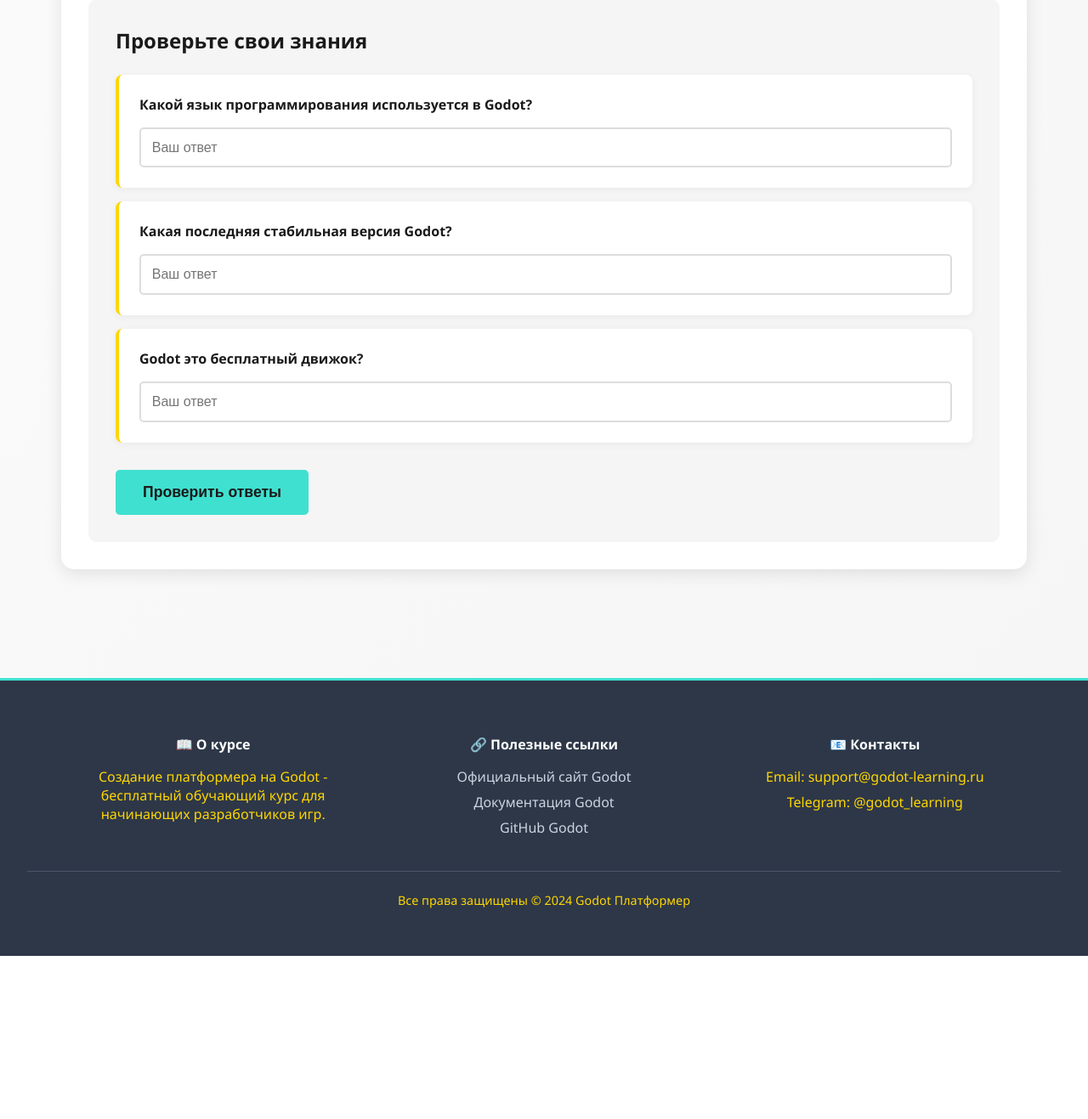
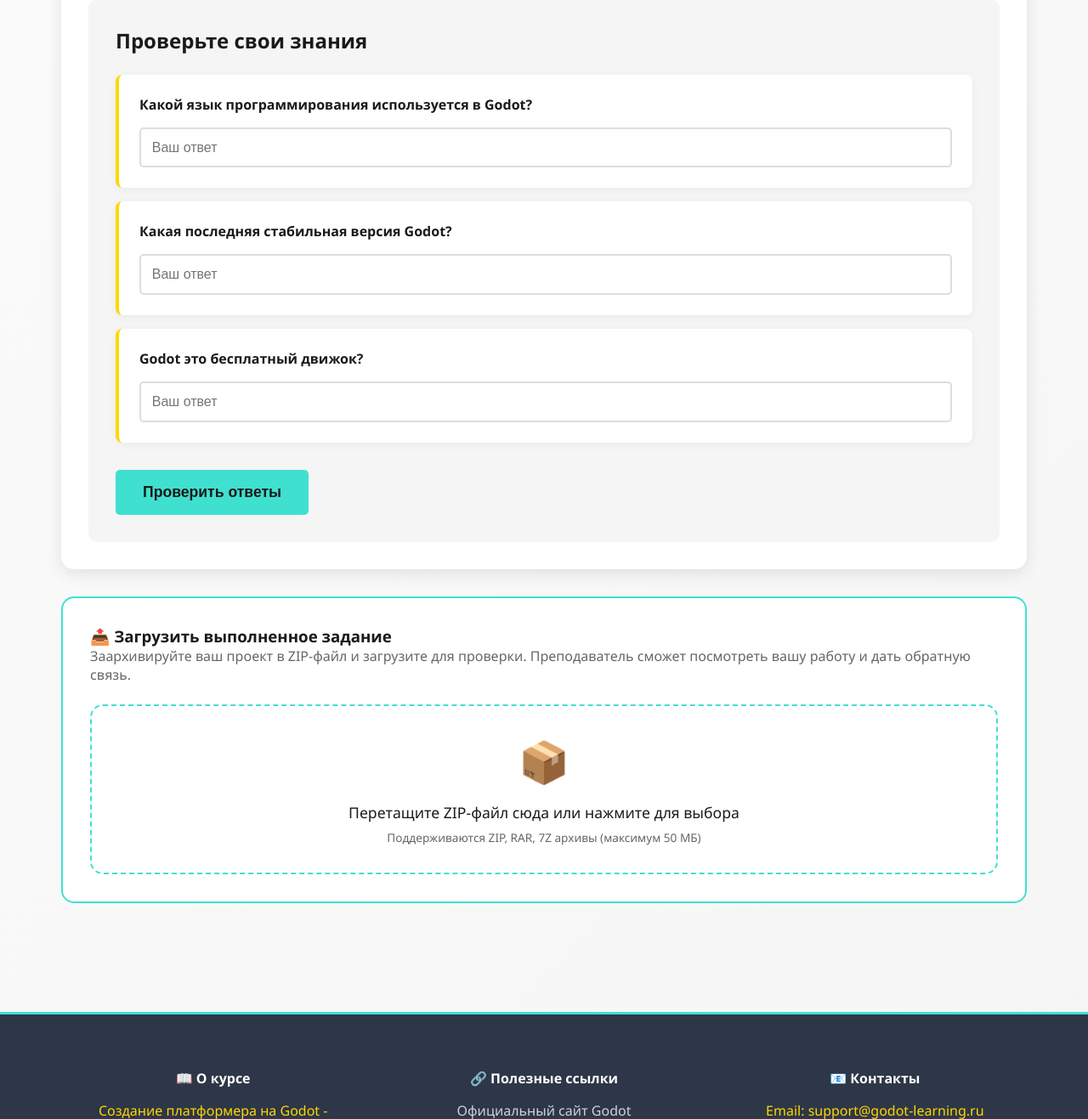
Before and after one commit to SOSOK-DEDADEDA/project_Zimin_Orekhov, a Flask app: page /lesson/1 in a window 1280 px wide. Shown: the part 2176-3493 px from the top of the page at 85% size. Before the commit the page ends 3301 px from the top, so only its background shows below. Run offline with Flask 3, Linux system fonts and the light colour scheme; the visitor is signed in with stand-in values (Sample User, id 1).

Commit message:
Update lesson.html
добавлена история загрузок и секция загрузок проекта а так же секция кода на Javascript для drag-and-drop загрузки

```diff
--- a/templates/lesson.html
+++ b/templates/lesson.html
@@ -127,6 +127,100 @@
     </div>
 </div>
 
+<!-- Секция загрузки проекта -->
+<div class="upload-section">
+    <h3>📤 Загрузить выполненное задание</h3>
+    <p class="section-description">
+        Заархивируйте ваш проект в ZIP-файл и загрузите для проверки.
+        Преподаватель сможет посмотреть вашу работу и дать обратную связь.
+    </p>
+
+    <form id="uploadForm" action="{{ url_for('upload_project', lesson_id=lesson_id) }}" method="POST" enctype="multipart/form-data">
+        <div class="upload-area" id="uploadArea">
+            <div class="upload-icon">📦</div>
+            <div class="upload-text">Перетащите ZIP-файл сюда или нажмите для выбора</div>
+            <div class="upload-hint">Поддерживаются ZIP, RAR, 7Z архивы (максимум 50 МБ)</div>
+            <input type="file" name="project_file" id="fileInput" accept=".zip,.rar,.7z,.godot" style="display: none;">
+        </div>
+        <button type="submit" class="upload-btn" id="uploadBtn" style="display: none;">📤 Загрузить проект</button>
+    </form>
+
+    <div id="uploadProgress" class="upload-progress" style="display: none;">
+        <div class="progress-bar">
+            <div class="progress-fill" style="width: 0%"></div>
+        </div>
+        <p>Загрузка...</p>
+    </div>
+
+    <!-- История загрузок пользователя (данные передаются из Python) -->
+    {% if user_submissions %}
+    <div class="submissions-history">
+        <h4>📋 История загрузок</h4>
+        {% for submission in user_submissions %}
+        <div class="submission-item">
+            <div class="submission-info">
+                <span class="submission-filename">📎 {{ submission.filename }}</span>
+                <span class="submission-date">{{ submission.submitted_at }}</span>
+                <span class="submission-size">{{ (submission.file_size / 1024 / 1024) | round(2) }} МБ</span>
+                <span class="submission-status status-{{ submission.status }}">
+                    {% if submission.status == 'pending' %}⏳ На проверке
+                    {% elif submission.status == 'reviewed' %}📝 Проверен
+                    {% elif submission.status == 'accepted' %}✅ Принят
+                    {% elif submission.status == 'rejected' %}❌ Отклонен
+                    {% endif %}
+                </span>
+            </div>
+            {% if submission.status != 'pending' and submission.review_comment %}
+            <div class="submission-comment">
+                💬 <strong>Комментарий преподавателя:</strong> {{ submission.review_comment }}
+            </div>
+            {% endif %}
+        </div>
+        {% endfor %}
+    </div>
+    {% endif %}
+</div>
+
+<script>
+// Drag and drop загрузка
+const uploadArea = document.getElementById('uploadArea');
+const fileInput = document.getElementById('fileInput');
+const uploadBtn = document.getElementById('uploadBtn');
+
+uploadArea.addEventListener('click', () => {
+    fileInput.click();
+});
+
+uploadArea.addEventListener('dragover', (e) => {
+    e.preventDefault();
+    uploadArea.classList.add('dragover');
+});
+
+uploadArea.addEventListener('dragleave', () => {
+    uploadArea.classList.remove('dragover');
+});
+
+uploadArea.addEventListener('drop', (e) => {
+    e.preventDefault();
+    uploadArea.classList.remove('dragover');
+
+    const files = e.dataTransfer.files;
+    if (files.length > 0) {
+        fileInput.files = files;
+        uploadBtn.style.display = 'block';
+        uploadArea.style.opacity = '0.7';
+    }
+});
+
+fileInput.addEventListener('change', () => {
+    if (fileInput.files.length > 0) {
+        uploadBtn.style.display = 'block';
+        const fileName = fileInput.files[0].name;
+        document.querySelector('.upload-text').innerHTML = `✅ Выбран файл: ${fileName}`;
+    }
+});
+</script>
+
 <script>
 // Загрузка статистики при загрузке страницы
 document.addEventListener('DOMContentLoaded', function() {
@@ -137,15 +231,12 @@ document.addEventListener('DOMContentLoaded', function() {
     try {
         const userPartsData = {{ user_difficulties.difficult_parts|tojson }};
 
-        // Проверяем, что данные существуют
         if (userPartsData) {
             let parts = [];
 
-            // Если это уже массив
             if (Array.isArray(userPartsData)) {
                 parts = userPartsData;
             }
-            // Если это строка, пытаемся распарсить
             else if (typeof userPartsData === 'string') {
                 try {
                     parts = JSON.parse(userPartsData);
@@ -154,7 +245,6 @@ document.addEventListener('DOMContentLoaded', function() {
                 }
             }
 
-            // Отмечаем чекбоксы
             parts.forEach(function(part) {
                 if (part) {
                     const checkbox = document.querySelector('input[value="' + part + '"]');
@@ -170,7 +260,6 @@ document.addEventListener('DOMContentLoaded', function() {
     {% endif %}
 });
 
-// Функция для загрузки статистики
 function loadDifficultyStats() {
     fetch('/get_difficulty_stats/{{ lesson_id }}')
         .then(function(response) {
@@ -184,18 +273,14 @@ function loadDifficultyStats() {
         });
 }
 
-// Обновление отображения статистики
 function updateStatsDisplay(stats) {
-    // Обновляем общее количество ответов
     const totalResponses = document.getElementById('total-responses');
     if (totalResponses) {
         totalResponses.textContent = stats.total_responses || 0;
     }
 
-    // Обновляем проценты для каждой части
     const percentages = stats.percentages || {};
 
-    // Проходим по всем частям
     for (var part in percentages) {
         if (percentages.hasOwnProperty(part)) {
             var percentage = percentages[part];
@@ -206,18 +291,15 @@ function updateStatsDisplay(stats) {
         }
     }
 
-    // Создаем график статистики
     createStatsChart(stats);
 }
 
-// Создание визуального отображения статистики
 function createStatsChart(stats) {
     var chartDiv = document.getElementById('difficulty-chart');
     if (!chartDiv) return;
 
     var percentages = stats.percentages || {};
 
-    // Проверяем, есть ли данные
     var hasData = false;
     for (var key in percentages) {
         if (percentages.hasOwnProperty(key)) {
@@ -231,7 +313,6 @@ function createStatsChart(stats) {
         return;
     }
 
-    // Преобразуем объект в массив для сортировки
     var partsArray = [];
     for (var part in percentages) {
         if (percentages.hasOwnProperty(part)) {
@@ -242,7 +323,6 @@ function createStatsChart(stats) {
         }
     }
 
-    // Сортируем по убыванию процента
     partsArray.sort(function(a, b) {
         return b.value - a.value;
     });
@@ -281,7 +361,6 @@ function createStatsChart(stats) {
     chartDiv.innerHTML = chartHtml;
 }
 
-// Функция для отправки информации о трудностях
 function submitDifficulties() {
     var checkboxes = document.querySelectorAll('input[name="difficulty"]:checked');
     var difficultParts = [];
@@ -302,16 +381,13 @@ function submitDifficulties() {
     })
     .then(function(data) {
         if (data.success) {
-            // Показываем сообщение об успехе
             var resultDiv = document.createElement('div');
             resultDiv.className = 'difficulties-result success';
             resultDiv.textContent = data.message;
             document.querySelector('.difficulties-section').appendChild(resultDiv);
 
-            // Обновляем статистику
             updateStatsDisplay(data.stats);
 
-            // Удаляем сообщение через 3 секунды
             setTimeout(function() {
                 if (resultDiv.parentNode) {
                     resultDiv.parentNode.removeChild(resultDiv);
@@ -327,7 +403,6 @@ function submitDifficulties() {
     });
 }
 
-// Функция для отправки ответов на тест
 function submitQuiz() {
     var answers = [];
     var questions = document.querySelectorAll('.quiz-question');
@@ -353,7 +428,6 @@ function submitQuiz() {
         resultDiv.className = 'quiz-result success';
         resultDiv.textContent = 'Ваш результат: ' + data.percentage + '% (' + data.correct + ' из ' + data.total + ')';
 
-        // Обновляем прогресс на странице
         setTimeout(function() {
             location.reload();
         }, 2000);
@@ -590,5 +664,107 @@ function submitQuiz() {
     from { opacity: 0; transform: translateY(-10px); }
     to { opacity: 1; transform: translateY(0); }
 }
+
+/* Стили для загрузки файлов */
+.upload-section {
+    margin: 2rem 0;
+    padding: 2rem;
+    background: var(--white);
+    border-radius: 15px;
+    border: 2px solid var(--turquoise);
+}
+
+.upload-area {
+    border: 2px dashed var(--turquoise);
+    border-radius: 15px;
+    padding: 2rem;
+    text-align: center;
+    cursor: pointer;
+    transition: all 0.3s ease;
+}
+
+.upload-area.dragover {
+    background: var(--turquoise);
+    border-color: var(--yellow);
+}
+
+.upload-icon {
+    font-size: 3rem;
+    margin-bottom: 1rem;
+}
+
+.upload-text {
+    font-size: 1.1rem;
+    margin-bottom: 0.5rem;
+}
+
+.upload-hint {
+    font-size: 0.85rem;
+    color: #666;
+}
+
+.upload-btn {
+    margin-top: 1rem;
+    padding: 0.8rem 1.5rem;
+    background: var(--turquoise);
+    color: var(--black);
+    border: none;
+    border-radius: 10px;
+    font-weight: bold;
+    cursor: pointer;
+    width: 100%;
+}
+
+.upload-progress {
+    margin-top: 1rem;
+    text-align: center;
+}
+
+.submissions-history {
+    margin-top: 2rem;
+    padding-top: 1rem;
+    border-top: 1px solid var(--gray);
+}
+
+.submissions-history h4 {
+    margin-bottom: 1rem;
+    color: var(--black);
+}
+
+.submission-item {
+    background: var(--gray);
+    border-radius: 10px;
+    padding: 0.8rem;
+    margin-bottom: 0.8rem;
+}
+
+.submission-info {
+    display: flex;
+    justify-content: space-between;
+    flex-wrap: wrap;
+    gap: 0.5rem;
+    font-size: 0.9rem;
+}
+
+.submission-filename {
+    font-weight: bold;
+}
+
+.submission-date, .submission-size {
+    color: #666;
+}
+
+.status-pending { color: orange; }
+.status-reviewed { color: blue; }
+.status-accepted { color: green; }
+.status-rejected { color: red; }
+
+.submission-comment {
+    margin-top: 0.5rem;
+    padding: 0.5rem;
+    background: var(--white);
+    border-radius: 8px;
+    font-size: 0.85rem;
+}
 </style>
 {% endblock %}
```
